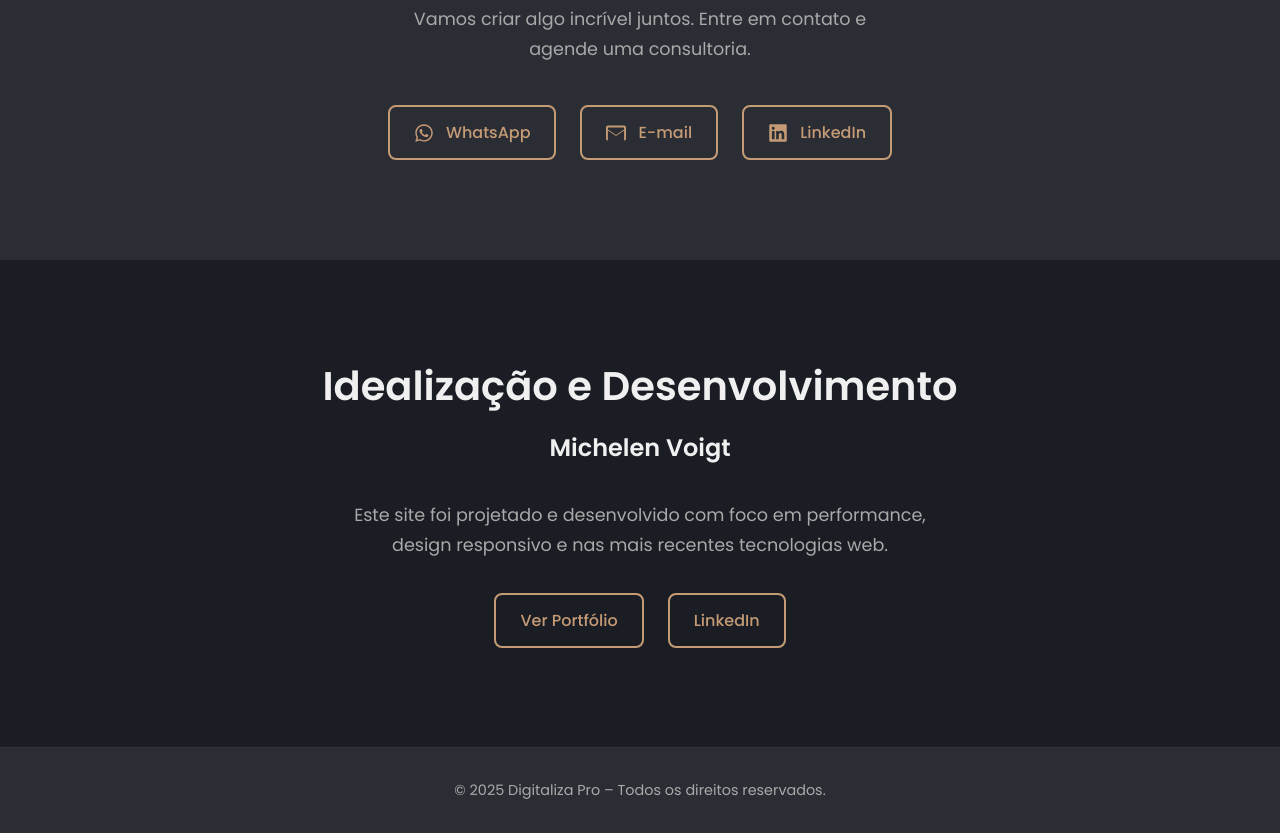
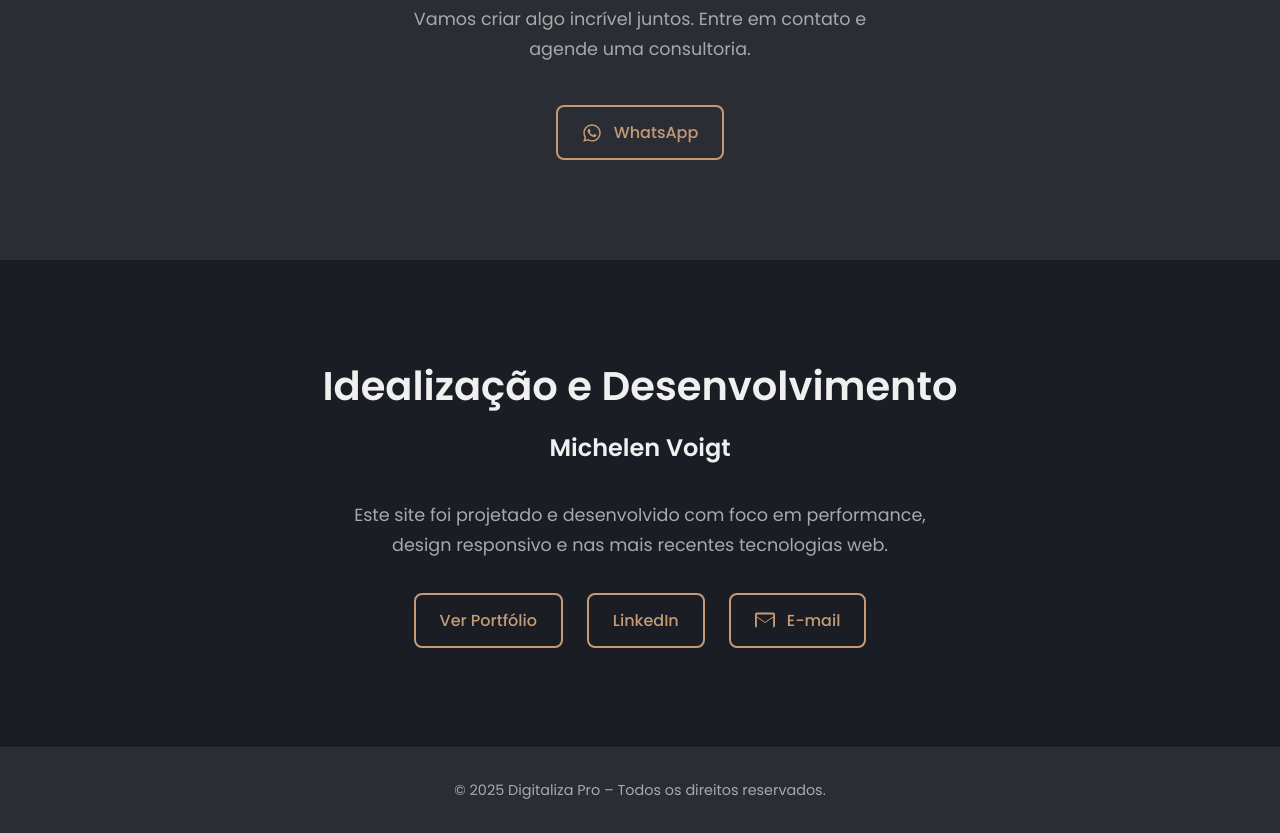
Before and after one commit to chelyvoigt/DigitalizaPro, a plain HTML site: page index.html in a window 1280 px wide. Shown: the part 1865-2698 px from the top of the page. Drawn offline with Linux system fonts and the light colour scheme.

Commit message:
Update index.html

```diff
--- a/index.html
+++ b/index.html
@@ -84,14 +84,6 @@
                         <svg class="contact-icon" xmlns="http://www.w3.org/2000/svg" viewBox="0 0 448 512"><path d="M380.9 97.1C339 55.1 283.2 32 223.9 32c-122.4 0-222 99.6-222 222 0 39.1 10.2 77.3 29.6 111L0 480l117.7-30.9c32.4 17.7 68.9 27 106.1 27h.1c122.3 0 224.1-99.6 224.1-222 0-59.3-25.2-115-67.1-157zm-157 341.6c-33.8 0-65.7-8.9-94-25.7l-6.7-4-69.8 18.3L72 359.2l-4.5-7c-18.9-29.4-28.8-63.3-28.8-98.2 0-101.7 82.8-184.5 184.6-184.5 49.3 0 95.6 19.2 130.4 54.1 34.8 34.9 56.2 81.2 56.1 130.5 0 101.8-84.9 184.6-186.6 184.6zm101.2-138.2c-5.5-2.8-32.8-16.2-37.9-18-5.1-1.9-8.8-2.8-12.5 2.8-3.7 5.6-14.3 18-17.6 21.8-3.2 3.7-6.5 4.2-12 1.4-32.6-16.3-54-29.1-75.5-66-5.7-9.8 5.7-9.1 16.3-30.3 1.8-3.7.9-6.9-.5-9.7-1.4-2.8-12.5-30.1-17.1-41.2-4.5-10.8-9.1-9.3-12.5-9.5-3.2-.2-6.9-.2-10.6-.2-3.7 0-9.7 1.4-14.8 6.9-5.1 5.6-19.4 19-19.4 46.3 0 27.3 19.9 53.7 22.6 57.4 2.8 3.7 39.1 59.7 94.8 83.8 35.2 15.2 49 16.5 66.6 13.9 10.7-1.6 32.8-13.4 37.4-26.4 4.6-13 4.6-24.1 3.2-26.4-1.3-2.5-5-3.9-10.5-6.6z"/></svg>
                         <span>WhatsApp</span>
                     </a>
-                    <a href="mailto:chelyvoigtoliveira@gmail.com" class="contact-link">
-                        <svg class="contact-icon" xmlns="http://www.w3.org/2000/svg" viewBox="0 0 512 512"><path d="M48 64C21.5 64 0 85.5 0 112v288c0 26.5 21.5 48 48 48h416c26.5 0 48-21.5 48-48V112c0-26.5-21.5-48-48-48H48zm0 48h416v56.6l-208 138.6L48 168.6V112zm0 336V194.3l208 138.6 208-138.6V448H48z"/></svg>
-                        <span>E-mail</span>
-                    </a>
-                    <a href="https://www.linkedin.com/in/michelenvoigt-dev/" target="_blank" class="contact-link">
-                        <svg class="contact-icon" xmlns="http://www.w3.org/2000/svg" viewBox="0 0 448 512"><path d="M416 32H31.9C14.3 32 0 46.5 0 64.3v383.4C0 465.5 14.3 480 31.9 480H416c17.6 0 32-14.5 32-32.3V64.3c0-17.8-14.4-32.3-32-32.3zM135.4 416H69V202.2h66.5V416zm-33.2-243c-21.3 0-38.5-17.3-38.5-38.5S80.9 96 102.2 96c21.2 0 38.5 17.3 38.5 38.5 0 21.3-17.2 38.5-38.5 38.5zm282.1 243h-66.4V312c0-24.8-.5-56.7-34.5-56.7-34.6 0-39.9 27-39.9 54.9V416h-66.4V202.2h63.7v29.2h.9c8.9-16.8 30.6-34.5 62.9-34.5 67.2 0 79.7 44.3 79.7 101.9V416z"/></svg>
-                        <span>LinkedIn</span>
-                    </a>
                  </div>
             </div>
         </section>
@@ -107,6 +99,10 @@
                     </a>
                     <a href="https://www.linkedin.com/in/michelenvoigt-dev/" target="_blank" class="contact-link">
                         LinkedIn
+                    </a>
+                      <a href="mailto:chelyvoigtoliveira@gmail.com" class="contact-link">
+                        <svg class="contact-icon" xmlns="http://www.w3.org/2000/svg" viewBox="0 0 512 512"><path d="M48 64C21.5 64 0 85.5 0 112v288c0 26.5 21.5 48 48 48h416c26.5 0 48-21.5 48-48V112c0-26.5-21.5-48-48-48H48zm0 48h416v56.6l-208 138.6L48 168.6V112zm0 336V194.3l208 138.6 208-138.6V448H48z"/></svg>
+                        <span>E-mail</span>
                     </a>
                 </div>
             </div>
```
